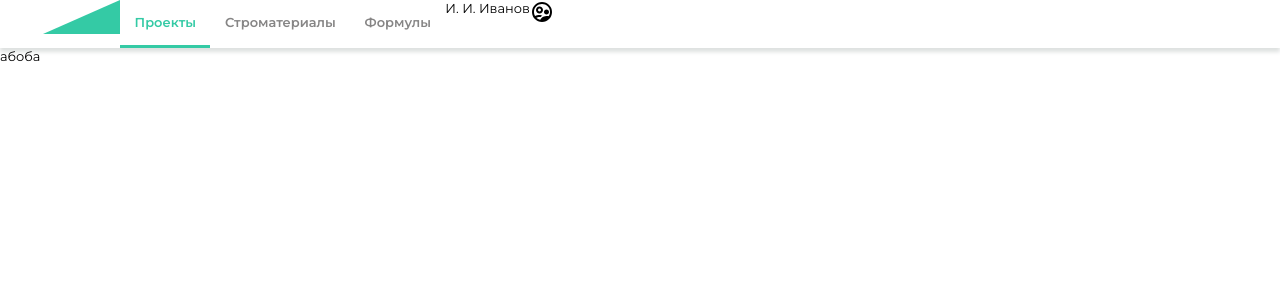
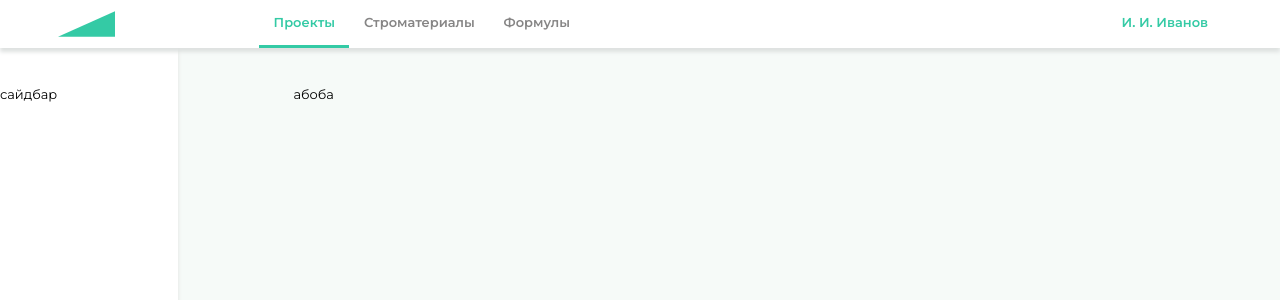
Before and after one commit to MariaSadovn1kova/project_and_resource_management, a Vue app in the folder client/: page /projects in a window 1280 px wide. Shown: the top 300 px of the page. Built offline with nearby package versions, Linux system fonts and the light colour scheme.

Commit message:
Доверстан навбар, начат сайдбар

```diff
--- a/client/src/App.vue
+++ b/client/src/App.vue
@@ -1,7 +1,10 @@
 <template>
-  <div>
-    <main-navbar/>
-    <router-view/>
+  <div class="app">
+    <main-navbar class="main__navbar"/>
+    <div class="app__container">
+      <main-sidebar class="main__sidebar"/>
+      <router-view class="router-view"/>
+    </div>
   </div>
 </template>
 
@@ -20,5 +23,28 @@
     box-sizing: border-box;
     font-family: 'Montserrat', sans-serif;
     font-size: 0.9rem;
+
+    .app{
+      height: 100vh;
+      background-color: #F6FAF8;
+
+      .main__navbar{
+        position: absolute;
+        width: 100%;
+      }
+
+      .app__container{
+        display: flex;
+
+        .main__sidebar {
+          padding-top: 6rem;
+        }
+
+        .router-view{
+          width: 100%;
+          padding: 6rem 10rem 0rem 8rem;
+        }
+      }
+    }
   }
 </style>
--- a/client/src/components/Navbar.vue
+++ b/client/src/components/Navbar.vue
@@ -1,17 +1,13 @@
 <template>
     <div class="nav__container">
-        <div>
-            <img class="company__logo" src="../assets/company_logo.svg">
-        </div>
+        <img class="company__logo" src="../assets/company_logo.svg">
         <router-link class = "nav__link" :class = "{'active' :this.activePage=='Проекты'}" to="/projects" @click="setActive('Проекты')">Проекты</router-link>
         <router-link class = "nav__link" :class = "{'active' :this.activePage=='Стройматериалы'}" to="/materials" @click="setActive('Стройматериалы')">Строматериалы</router-link>
         <router-link class = "nav__link" :class = "{'active' :this.activePage=='Формулы'}" to="/projects" @click="setActive('Формулы')">Формулы</router-link>
-
-        <div class="user__name">
-            И. И. Иванов
-        </div>
-        <div>
-            <img class="user_picture" src="../assets/user__picture.svg">
+        <div class="user__container">
+            <div class="user__name">
+                И. И. Иванов
+            </div>
         </div>
     </div>
 </template>
@@ -36,10 +32,14 @@ export default {
     .nav__container{
         display: flex;
         flex-direction: row;
+        background-color: #fff;
         box-shadow: 0px 4px 4px #DEE1E0;
+        padding: 0rem 4rem 0rem 4rem;
         .company__logo{
-            margin-left: 3rem;
+            width: 4rem;
+            margin-right: 10rem;
         }
+
         .nav__link{
             text-decoration: none;
             color: #868585;
@@ -56,7 +56,21 @@ export default {
         }
 
         .nav__link:hover{
+            background-color: #e8faf5;
             color: #34CAA5;
+        }
+
+        .user__container{
+            display: flex;
+            font-weight: 600;
+            color: #34CAA5;
+            margin-left: auto;
+            padding: 1rem;
+        }
+
+        .user__container:hover{
+            background-color: #e8faf5;
+            cursor: pointer;
         }
     }
 </style>
--- /dev/null
+++ b/client/src/components/Sidebar.vue
@@ -0,0 +1,20 @@
+<template>
+  <div class="sidebar__container">
+    сайдбар
+  </div>
+</template>
+
+<script>
+export default {
+    name: 'main-sidebar'
+}
+</script>
+
+<style lang="scss" scoped>
+    .sidebar__container{
+        width: 15rem;
+        background-color: #fff;
+        box-shadow: 0px 4px 4px #DEE1E0;
+        height: 100vh;
+    }
+</style>
--- a/client/src/components/UI/index.js
+++ b/client/src/components/UI/index.js
@@ -1,5 +1,7 @@
 import Navbar from "@/components/Navbar"
+import Sidebar from "@/components/Sidebar"
 
 export default [
-    Navbar
+    Navbar,
+    Sidebar
 ]
```
